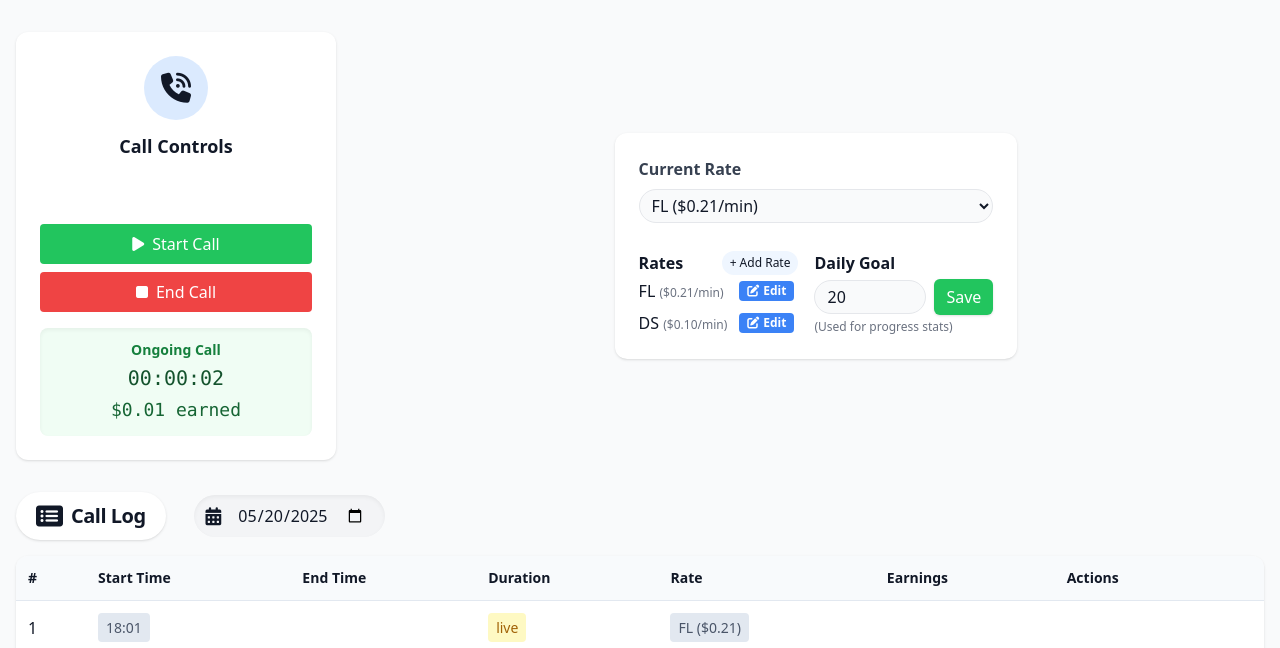
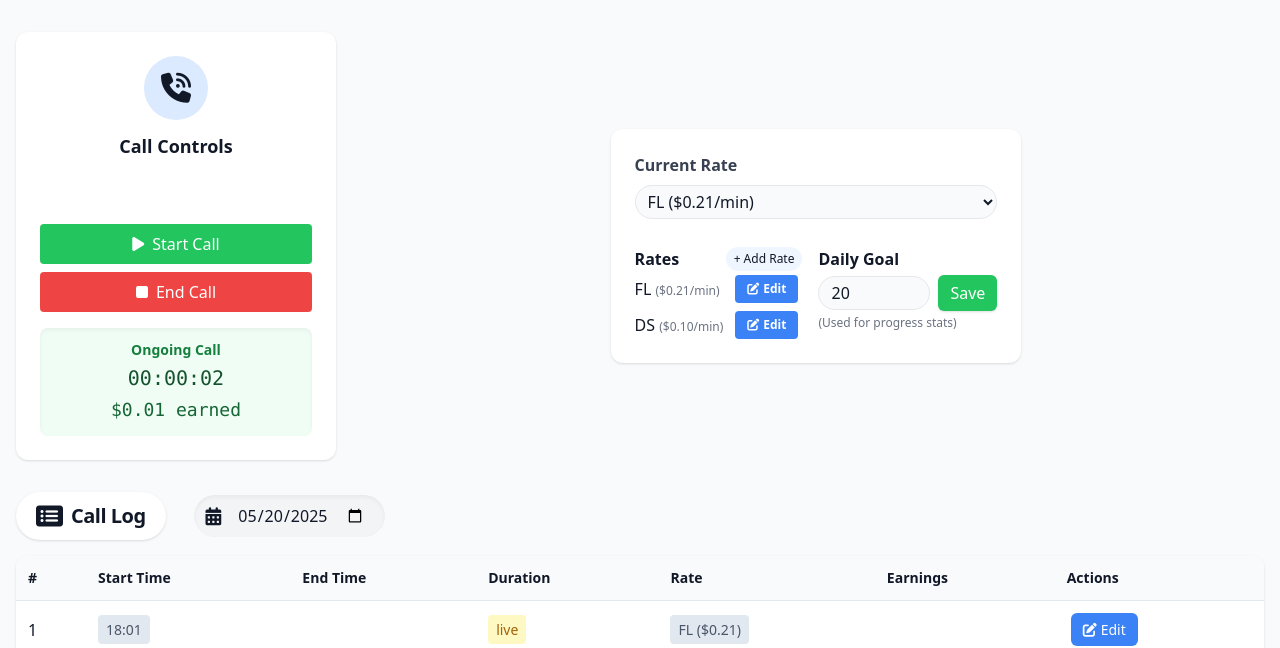
Before and after one commit to untopo/work-time-tracker, a plain HTML site: page index.html in a window 1280 px wide. Both pictures are taken after a click on the button "Start Call". Shown: the part 152-800 px from the top of the page. Drawn offline with nearby package versions, Linux system fonts and the light colour scheme.

Commit message:
Update index.html

```diff
--- a/index.html
+++ b/index.html
@@ -254,31 +254,44 @@
             background-color: #1d4ed8;
         }
 
-               /* Make call log edit buttons always visible and properly styled in both modes */
-        .call-log-table .edit-call-btn {
+                /* Make all edit buttons always visible */
+        .edit-call-btn,
+        .edit-rate-btn {
             display: inline-flex !important;
+            align-items: center;
+            padding: 0.375rem 0.75rem !important;
+            border-radius: 0.375rem;
+            background-color: #3b82f6 !important;
+            color: white !important;
+            font-size: 0.875rem;
+            font-weight: 500;
+            gap: 0.25rem;
+            transition: background-color 0.2s;
             opacity: 1 !important;
             visibility: visible !important;
-            background-color: #3b82f6 !important; /* Blue background */
-            color: white !important;
-            padding: 0.375rem 0.75rem;
-            border-radius: 0.375rem;
-            font-size: 0.875rem;
-            align-items: center;
-            gap: 0.25rem;
-            transition: background-color 0.2s;
+            border: none;
+            cursor: pointer;
         }
 
-        .call-log-table .edit-call-btn:hover {
+        .edit-call-btn:hover,
+        .edit-rate-btn:hover {
             background-color: #2563eb !important;
         }
 
-        html.dark .call-log-table .edit-call-btn {
+        html.dark .edit-call-btn,
+        html.dark .edit-rate-btn {
             background-color: #3b82f6 !important;
         }
 
-        html.dark .call-log-table .edit-call-btn:hover {
+        html.dark .edit-call-btn:hover,
+        html.dark .edit-rate-btn:hover {
             background-color: #2563eb !important;
+        }
+
+        /* Call log table specific styles */
+        .call-log-table td button {
+            opacity: 1 !important;
+            visibility: visible !important;
         }
 
         /* Make goal save button always visible */
@@ -737,6 +750,7 @@
     let totalMinutes = 0;
     let totalEarnings = 0;
     let ongoingCall = null, ongoingRate = null;
+
     callList.forEach((call, idx) => {
         const rate = rates.find(r => r.id === call.rateId) || {name: "?", rate: 0};
         let minutes = null, earning = 0;
@@ -756,24 +770,28 @@
         }
         let startFmt = call.start ? `<span class="tag">${call.start}</span>` : '';
         let endFmt = call.end ? `<span class="tag">${call.end}</span>` : '';
-            let durationFmt = minutes !== null ? `<span class="tag">${minutes} min</span>` : (call.start && !call.end ? '<span class="tag bg-yellow-100 text-yellow-700">live</span>' : '');
-            let earningFmt = earning ? `<span class="tag bg-green-100 text-green-700">$${earning.toFixed(2)}</span>` : '';
+        let durationFmt = minutes !== null ? `<span class="tag">${minutes} min</span>` : (call.start && !call.end ? '<span class="tag bg-yellow-100 dark:bg-yellow-900 text-yellow-700 dark:text-yellow-100">live</span>' : '');
+        let earningFmt = earning ? `<span class="tag bg-green-100 dark:bg-green-900 text-green-700 dark:text-green-100">$${earning.toFixed(2)}</span>` : '';
         let rateFmt = rate.name ? `<span class="tag">${rate.name} ($${rate.rate.toFixed(2)})</span>` : '';
+
         const row = document.createElement('tr');
+        row.className = 'hover:bg-gray-50 dark:hover:bg-gray-700 transition-colors';
         row.innerHTML = `
-                <td>${idx + 1}</td>
-                <td>${startFmt}</td>
-                <td>${endFmt}</td>
-                <td>${durationFmt}</td>
-                <td>${rateFmt}</td>
-                <td>${earningFmt}</td>
-                <td>
-                    <button onclick="editCall('${dateKey}','${call.id}')" class="inline-flex items-center px-3 py-1 rounded bg-primary text-white text-sm font-medium hover:bg-blue-600 dark:bg-blue-600 dark:hover:bg-blue-800 transition gap-1 mr-2"><i class="fas fa-edit"></i> Edit</button>
+            <td class="p-4">${idx + 1}</td>
+            <td class="p-4">${startFmt}</td>
+            <td class="p-4">${endFmt}</td>
+            <td class="p-4">${durationFmt}</td>
+            <td class="p-4">${rateFmt}</td>
+            <td class="p-4">${earningFmt}</td>
+            <td class="p-4">
+                <button onclick="editCall('${dateKey}','${call.id}')" class="edit-call-btn">
+                    <i class="fas fa-edit"></i> Edit
+                </button>
             </td>
         `;
-            // Add delete button only inside the edit modal, not here
         tbody.appendChild(row);
     });
+
     document.getElementById('total-minutes').textContent = totalMinutes + " min";
     document.getElementById('total-earnings').textContent = "$" + totalEarnings.toFixed(2);
 
```
Lines whose indentation alone changed are shown as unchanged.
